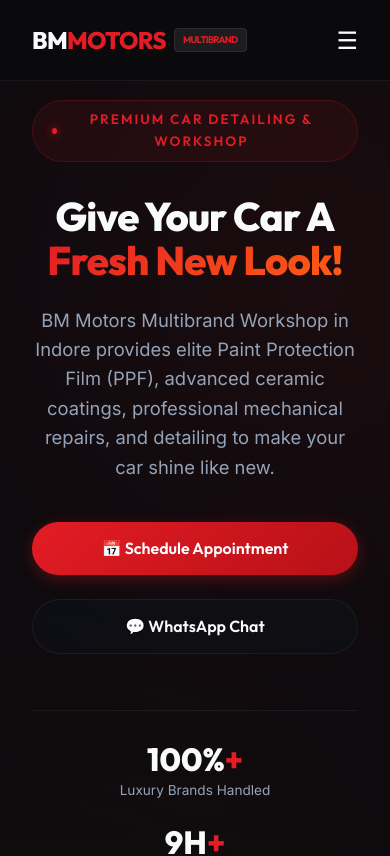
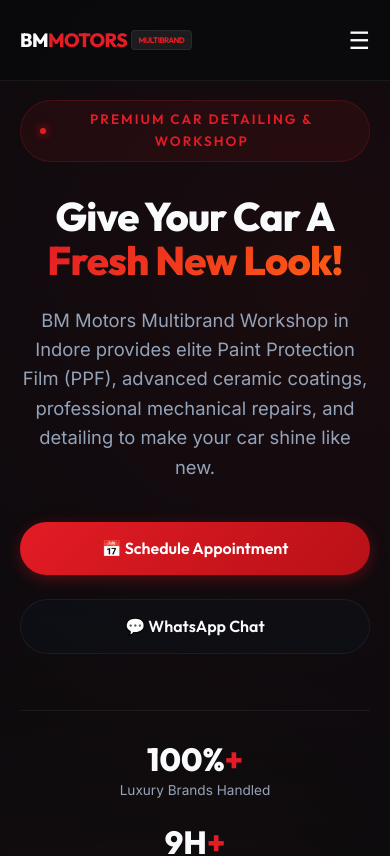
Before and after one commit to neeraj1912/bmMotors, a Next.js app: page / in a window 390 px wide. Shown: the top 856 px of the page. Built offline with nearby package versions, Linux system fonts and the light colour scheme.

Commit message:
Completely block horizontal scrolling on mobile, hide overflow in spotlight, and resize logo/container padding on small screens

```diff
--- a/src/app/globals.css
+++ b/src/app/globals.css
@@ -41,6 +41,8 @@
   color-scheme: dark;
   background-color: var(--bg-primary);
   font-size: 16px;
+  max-width: 100%;
+  overflow-x: hidden;
 }
 
 body {
@@ -48,6 +50,7 @@
   color: var(--text-primary);
   background-color: var(--bg-primary);
   line-height: 1.6;
+  max-width: 100%;
   overflow-x: hidden;
   -webkit-font-smoothing: antialiased;
 }
@@ -497,6 +500,7 @@
 .ticker-wrap {
   display: flex;
   width: 100%;
+  overflow: hidden;
 }
 
 .ticker-track {
@@ -545,6 +549,7 @@
 .ppf-spotlight {
   padding: 8rem 0;
   position: relative;
+  overflow: hidden;
 }
 
 .ppf-spotlight::before {
@@ -1279,6 +1284,17 @@
 }
 
 @media (max-width: 480px) {
+  .container {
+    padding: 0 1.25rem;
+  }
+  .logo-text {
+    font-size: 1.2rem;
+  }
+  .logo-badge {
+    font-size: 0.5rem;
+    padding: 0.15rem 0.4rem;
+    margin-left: 0.25rem;
+  }
   .hero-title {
     font-size: 2.5rem;
   }
```
